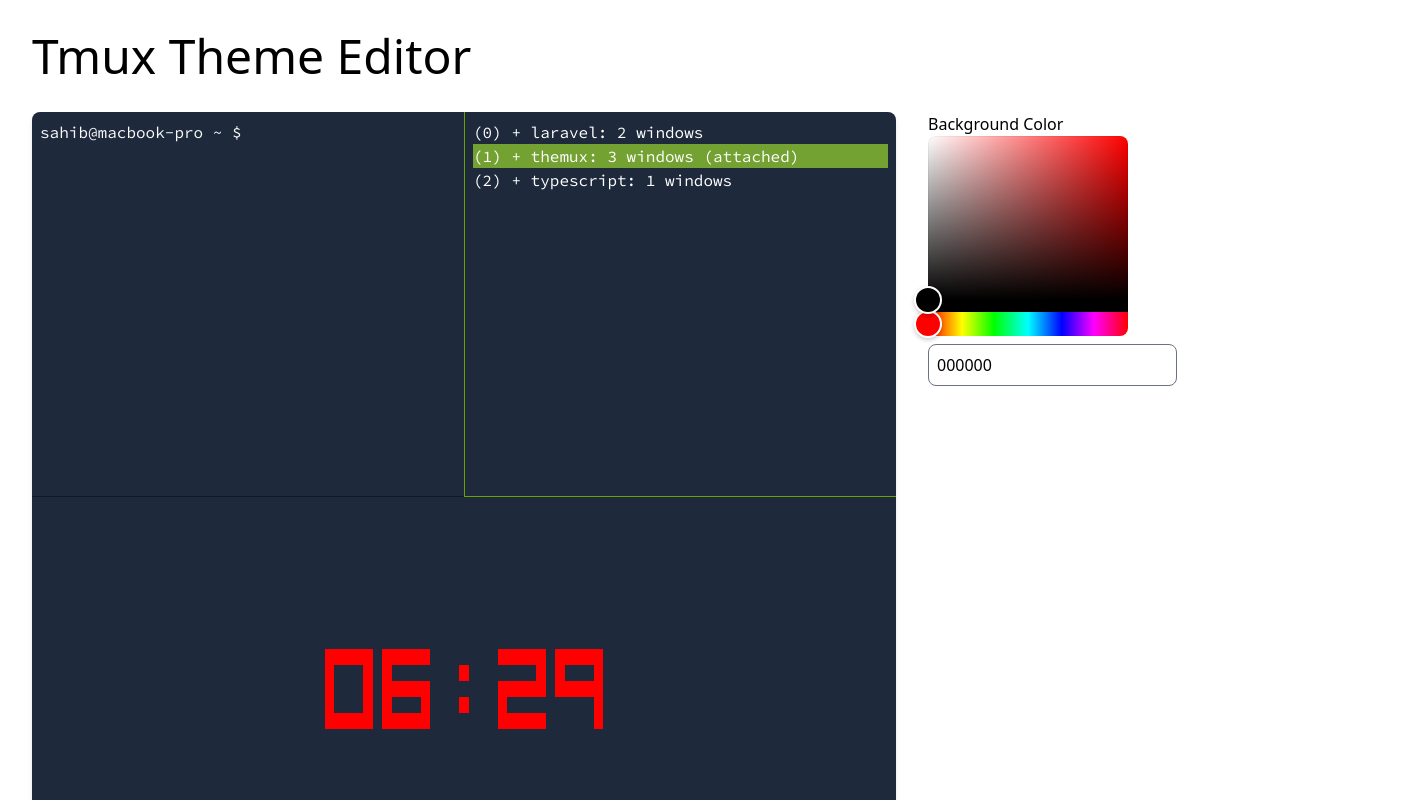
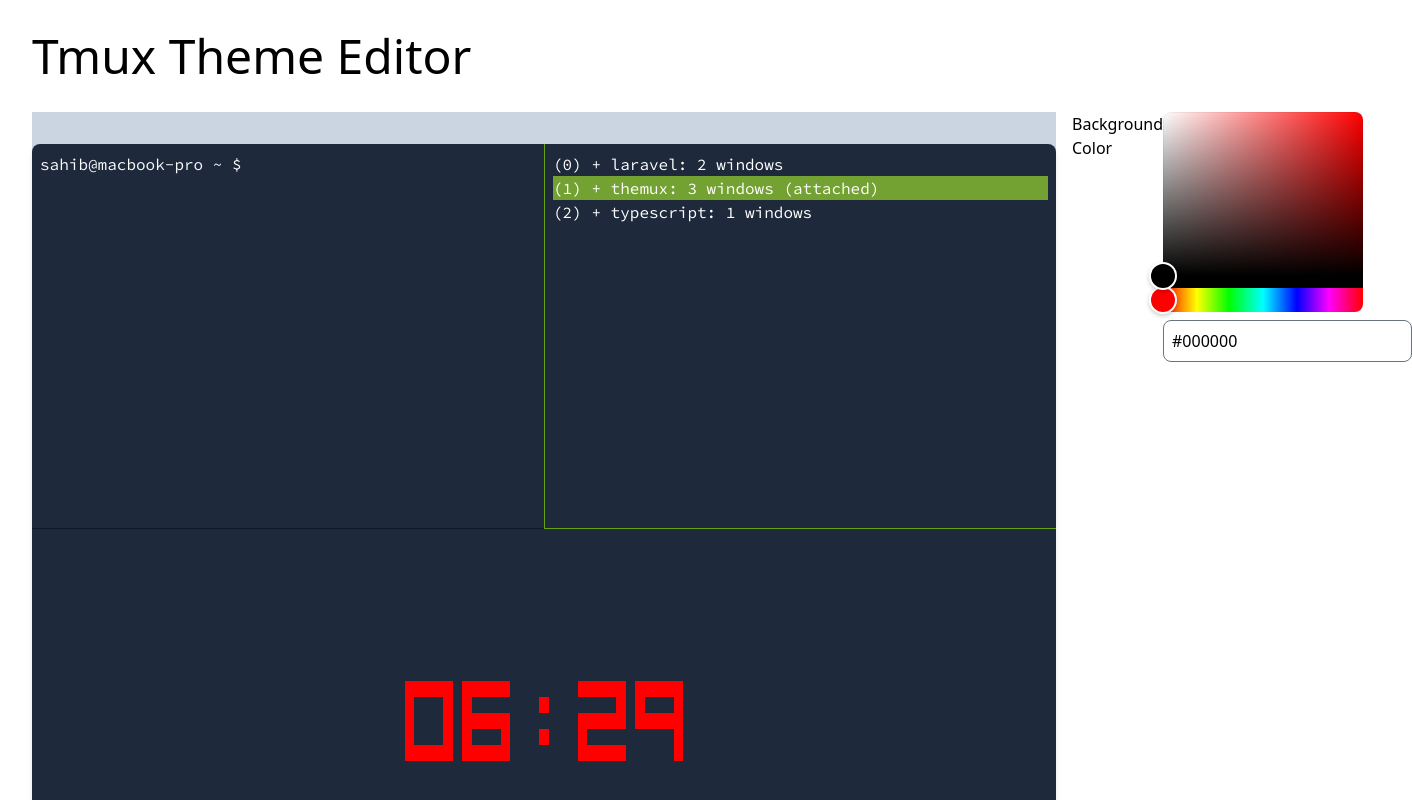
Before and after one commit to sahibalejandro/themux, a React (Vite) app: page / in a window 1280 px wide. Shown: the top 800 px of the page, 1412 px wide, since content can reach past the window. Built offline with nearby package versions, Linux system fonts and the light colour scheme.

Commit message:
general styling

```diff
--- a/src/components/App.tsx
+++ b/src/components/App.tsx
@@ -6,10 +6,12 @@ export default function App() {
     <div className="px-8 pb-16">
       <h1 className="text-5xl mt-8">Tmux Theme Editor</h1>
       <div className="flex mt-8">
-        <div className="flex-grow">
-          <Terminal />
+        <div className="flex flex-grow justify-center bg-slate-300 py-8">
+          <div className="w-[1024px]">
+            <Terminal />
+          </div>
         </div>
-        <div className="ml-8 w-80">
+        <div className="ml-4 w-[400px]">
           <PropertiesPanel />
         </div>
       </div>
--- a/src/components/ColorPicker.tsx
+++ b/src/components/ColorPicker.tsx
@@ -10,6 +10,7 @@ export default function ColorPicker(props: PropsType) {
     <>
       <HexColorPicker color={props.color} onChange={props.onChange} />
       <HexColorInput
+        prefixed
         color={props.color}
         onChange={props.onChange}
         className="border rounded-lg border-gray-500 mt-2 p-2 uppercase"
--- a/src/components/ElementProperty.tsx
+++ b/src/components/ElementProperty.tsx
@@ -11,11 +11,13 @@ export default function (props: PropsType) {
   const { property } = props;
 
   return (
-    <div>
+    <div className="flex">
       <div>{property.display}</div>
-      {property.uiControl === UIControls.ColorPicker && (
-        <ColorPicker color={property.value} onChange={props.onChange} />
-      )}
+      <div className="ml-auto">
+        {property.uiControl === UIControls.ColorPicker && (
+          <ColorPicker color={property.value} onChange={props.onChange} />
+        )}
+      </div>
     </div>
   );
 }
```
